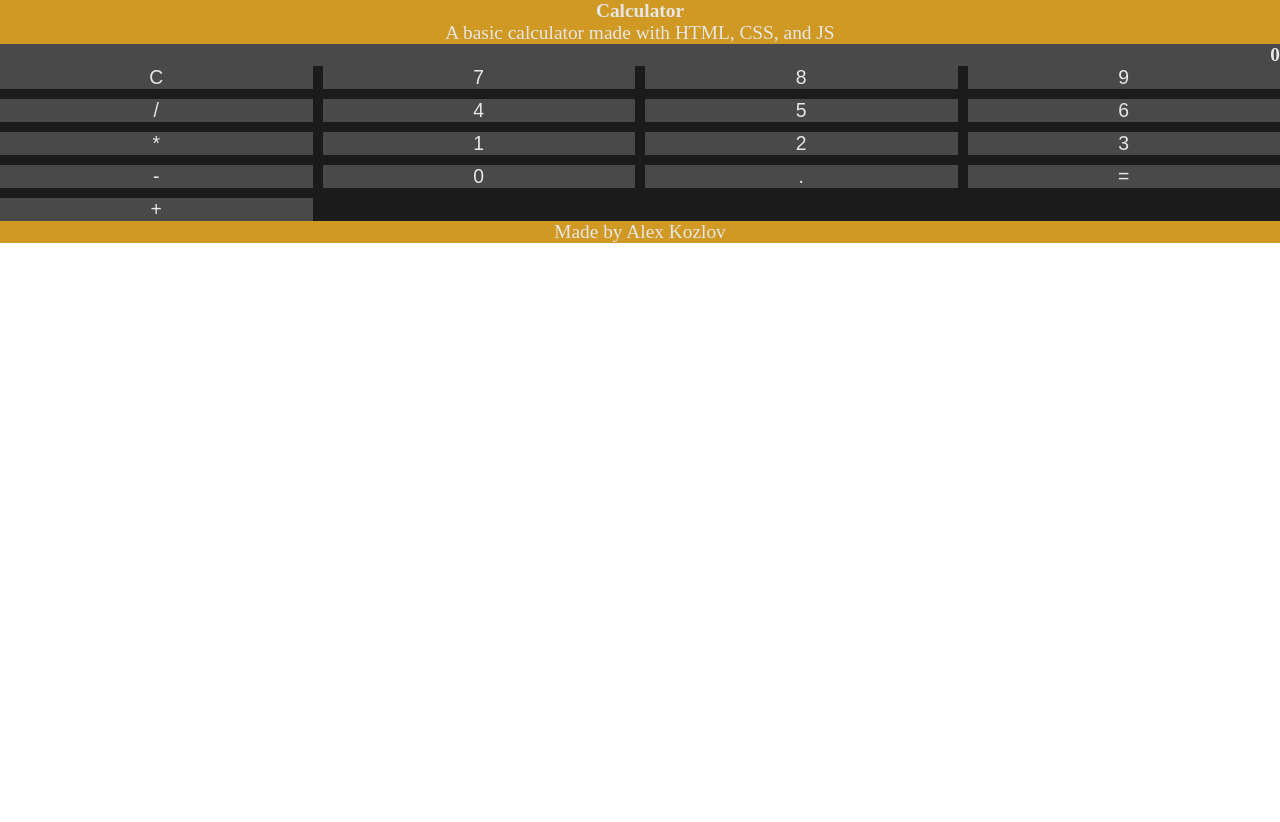
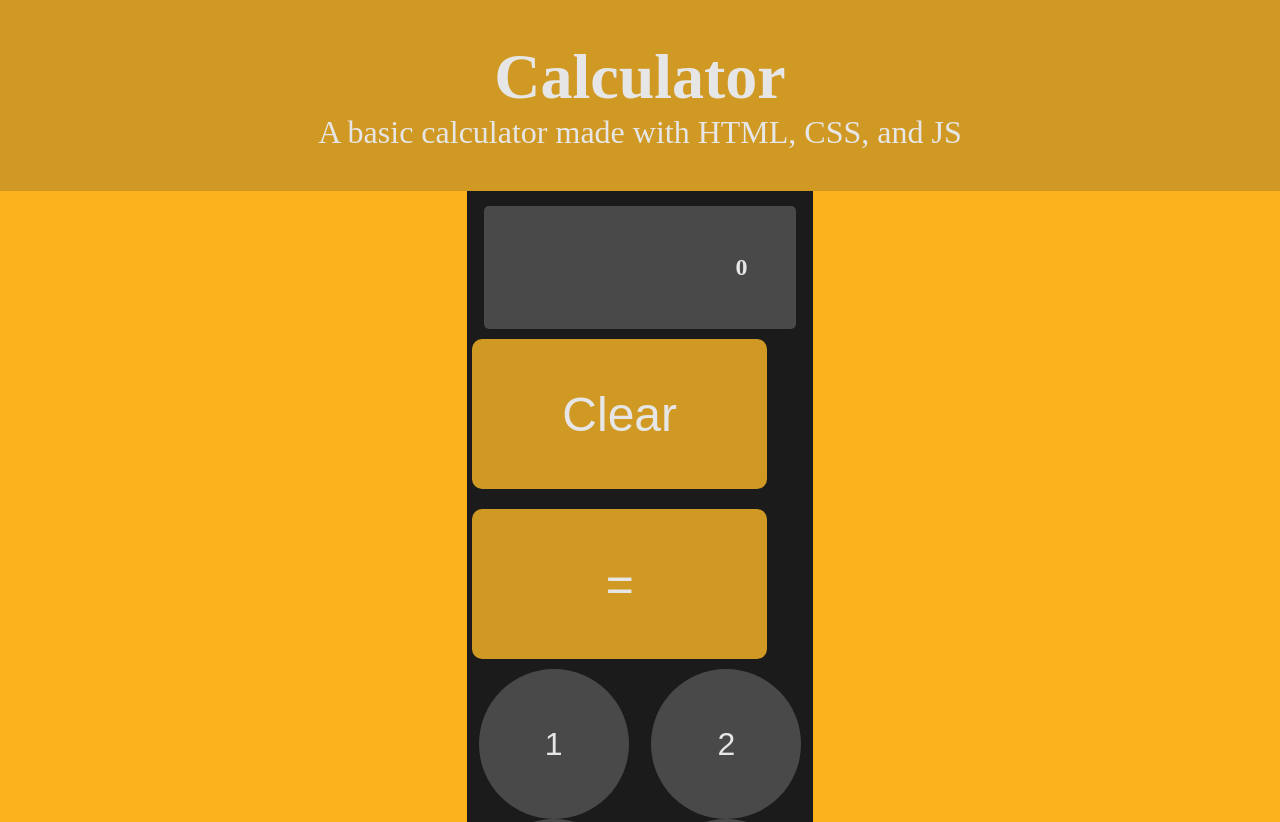
Before and after one commit to alexkozlovm/calculator, a plain HTML site: page index.html in a window 1280 px wide. Shown: the top 822 px of the page. Before the commit the page ends 800 px from the top, so only its background shows below. Drawn offline with Linux system fonts and the light colour scheme.

Commit message:
added spacing (margin, padding, and positions)

```diff
--- a/index.html
+++ b/index.html
@@ -1,10 +1,10 @@
 <!DOCTYPE html>
 <html lang="en">
   <head>
-    <meta charset="UTF-8">
-    <meta name="viewport" content="width=device-width, initial-scale=1.0">
+    <meta charset="UTF-8" />
+    <meta name="viewport" content="width=device-width, initial-scale=1.0" />
     <title>Calculator</title>
-    <link rel="stylesheet" href="styles.css">
+    <link rel="stylesheet" href="styles.css" />
   </head>
   <body>
     <header>
@@ -17,28 +17,33 @@
           <h2 class="display"></h2>
         </div>
         <div id="buttons">
-                <button onclick="clearDisplay()">C</button>
+            <div id="big-buttons">
+                <button id="clear" onclick="clearDisplay()">Clear</button>
+                <button id="equal" onclick="calculate()">=</button>
+            </div>
+          <button onclick="appendNumber(1)">1</button>
+          <button onclick="appendNumber(2)">2</button>
+          <button onclick="appendNumber(3)">3</button>
+          <button onclick="appendNumber(4)">4</button>
+          <button onclick="appendNumber(5)">5</button>
+          <button onclick="appendNumber(6)">6</button>
           <button onclick="appendNumber(7)">7</button>
           <button onclick="appendNumber(8)">8</button>
           <button onclick="appendNumber(9)">9</button>
+          <button onclick="appendNumber(0)">0</button>
           <button onclick="appendOperator('/')">/</button>
-                <button onclick="appendNumber(4)">4</button>
-                <button onclick="appendNumber(5)">5</button>
-                <button onclick="appendNumber(6)">6</button>
           <button onclick="appendOperator('*')">*</button>
-                <button onclick="appendNumber(1)">1</button>
-                <button onclick="appendNumber(2)">2</button>
-                <button onclick="appendNumber(3)">3</button>
           <button onclick="appendOperator('-')">-</button>
-                <button onclick="appendNumber(0)">0</button>
           <button onclick="appendOperator('.')">.</button>
-                <button onclick="calculate()">=</button>
-                <button onclick="appendOperator('+')">+</button>
+          <button id="plus" onclick="appendOperator('+')">+</button>
         </div>
       </div>
     </main>
     <footer>
-        <p>Made by <a target="_blank" herf="https://github.com/alexkozlovm">Alex Kozlov</a></p>
+      <p>
+        Made by
+        <a target="_blank" herf="https://github.com/alexkozlovm">Alex Kozlov</a>
+      </p>
     </footer>
     <script src="script.js"></script>
   </body>
--- a/styles.css
+++ b/styles.css
@@ -9,7 +9,6 @@
   box-sizing: border-box;
   margin: 0;
   padding: 0;
-  font-size: 1.1rem;
 }
 body {
     color: var(--clr-text);
@@ -17,6 +16,8 @@ body {
 header {
     background-color: var(--clr-main-dark);
     text-align: center;
+    font-size: 2rem;
+    padding: 2.5rem;
 }
 main {
     background-color: var(--clr-main);
@@ -25,22 +26,49 @@ main button {
     background-color: var(--clr-slate);
     color: var(--clr-text);
     border: 0;
+    border-radius: 50%;
+    width: 150px;
+    height: 150px;
+    font-size: 2rem;
+}
+#clear, #equal, #plus {
+    margin: 10px 5px;
+    width: 295px;
+    height: 150px;
+    border-radius: 10px;
+    font-size: 3rem;
+}
+#clear {
+    background-color: var(--clr-main-dark);
+}
+#equal {
+    background-color: var(--clr-main-dark);
 }
 footer {
     background-color: var(--clr-main-dark);
     text-align: center;
+    font-size: 1.3rem;
+    padding: 1.2rem;
 }
 #calculator {
     background-color: var(--clr-secondary);
-
+    width: 27%;
+    height: auto;
+    margin: 0 auto;
+    padding-top: 15px;
 }
 #display {
     background-color: var(--clr-slate);
     color: var(--clr-text);
     text-align: right;
+   padding: 3rem;
+    width: 90%;
+    height: 15%;
+    margin: auto;
+    border-radius: 5px;
 }
 #buttons {
-    display: grid;
-    grid-template-columns: repeat(4, 1fr);
-    gap: 10px;
+    display: flex;
+    flex-wrap: wrap;
+    justify-content: space-around;
 }
```
Lines whose indentation alone changed are shown as unchanged.
